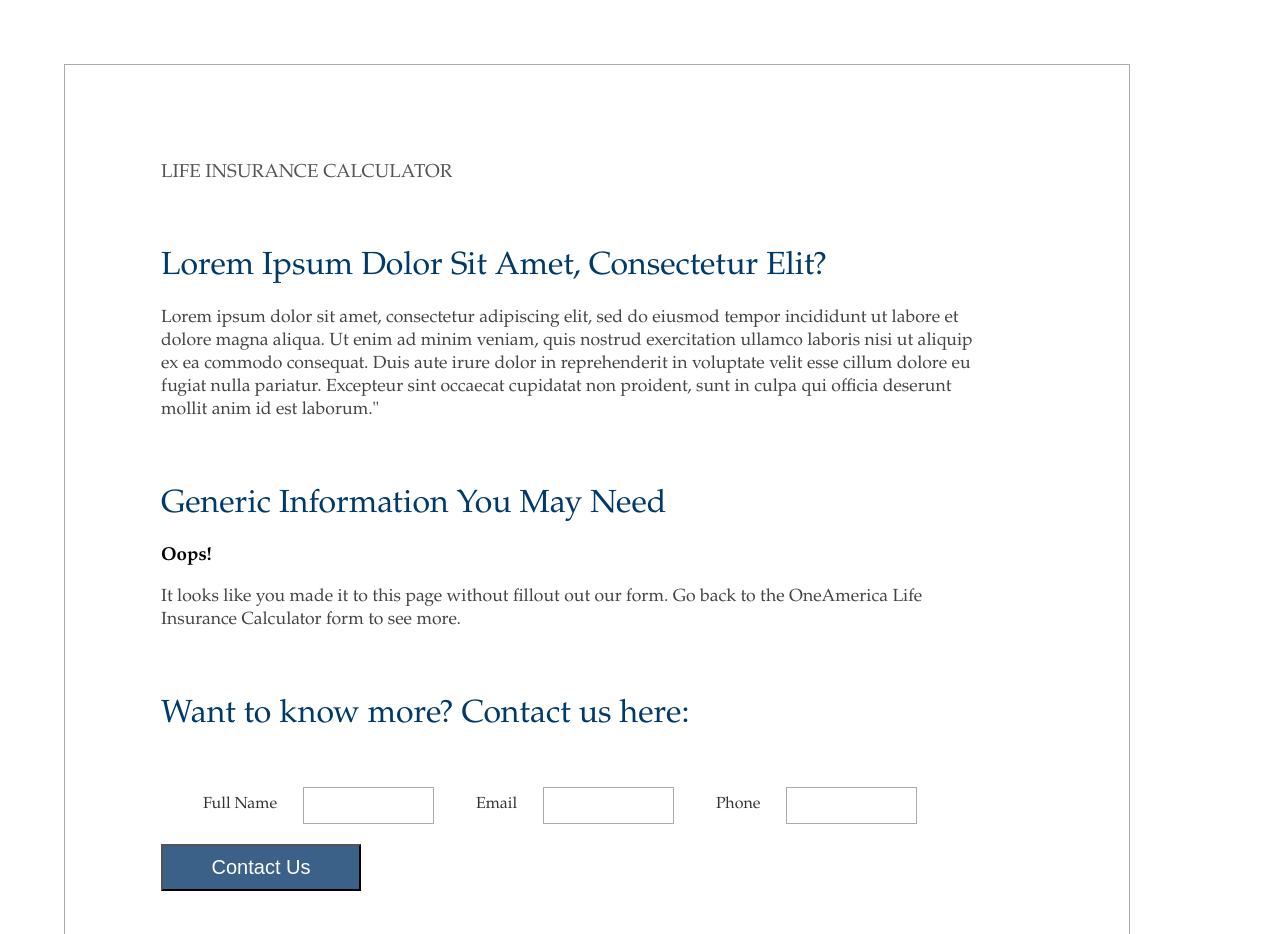
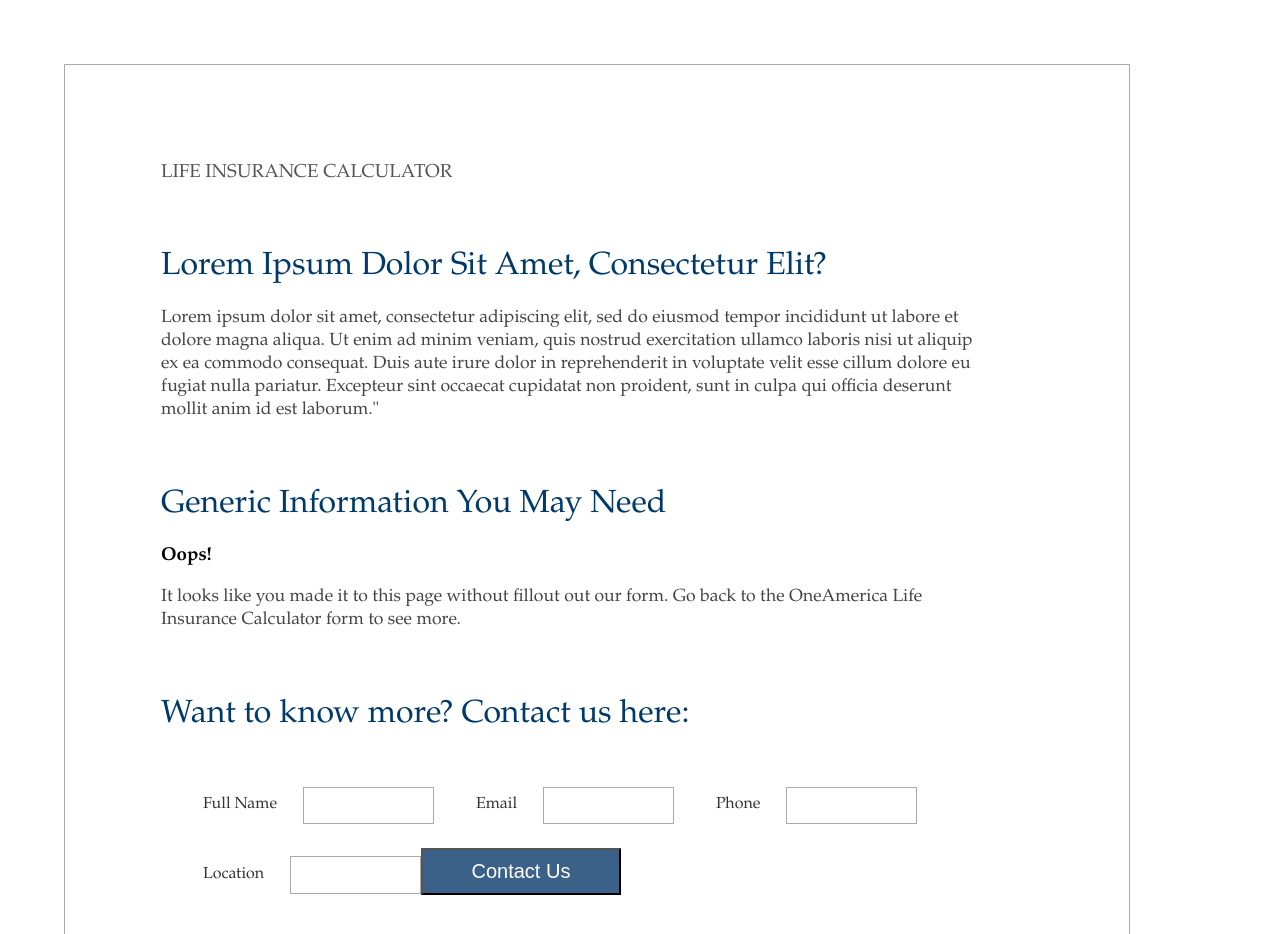
Before and after one commit to tdmiller1/oneamerica-insurance-calculator, a React (Create React App) app: page /#/results in a window 1280 px wide. Shown: the top 934 px of the page. Built offline with nearby package versions, Linux system fonts and the light colour scheme.

Commit message:
Add Location input on Results page

```diff
--- a/src/components/Results.js
+++ b/src/components/Results.js
@@ -89,6 +89,16 @@ class Results extends Component {
                             }}/>
                         </div>
 
+                        <div>
+                            <label htmlFor="location">Location</label>
+                            <br/>
+                            <input name="location" type="tel" onChange={(e) => {
+                                this.setState({
+                                    location: e.target.value
+                                })
+                            }}/>
+                        </div>
+
                     </div>
 
                     <div className="customer-submit desktop">
@@ -114,6 +124,13 @@ class Results extends Component {
                             })
                         }}/>
 
+                        <label htmlFor="location">Location</label>
+                        <input name="location" type="tel" onChange={(e) => {
+                            this.setState({
+                                location: e.target.value
+                            })
+                        }}/>
+
                     </div>
 
                     <button className="button" type="submit">Contact Us</button>
```
